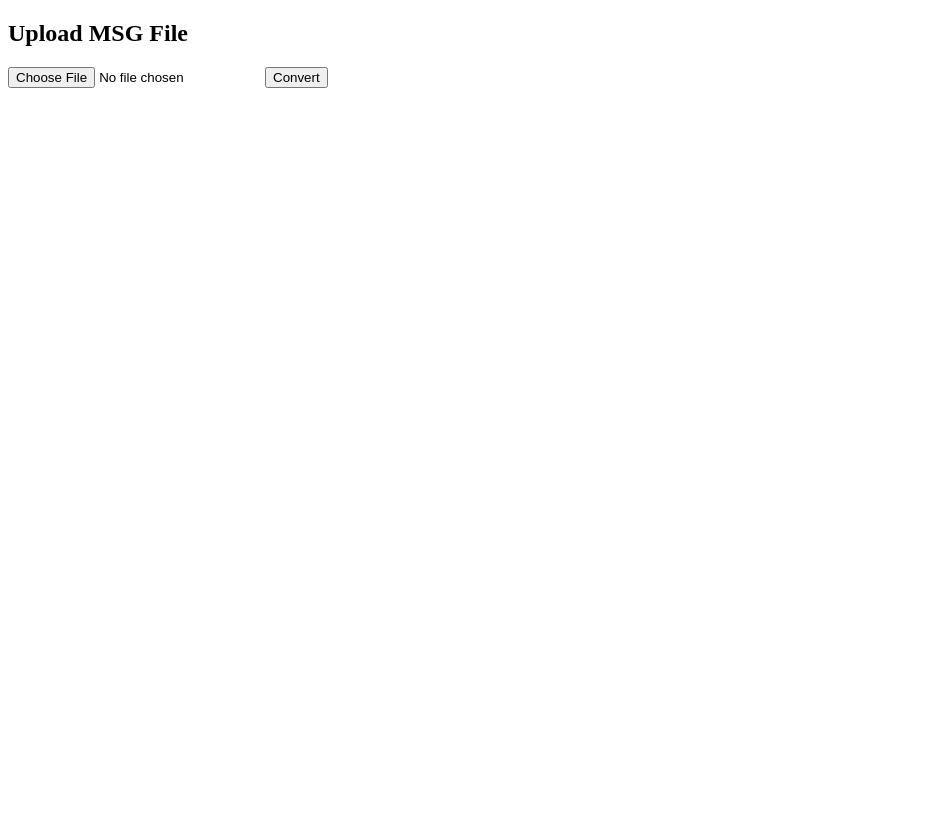
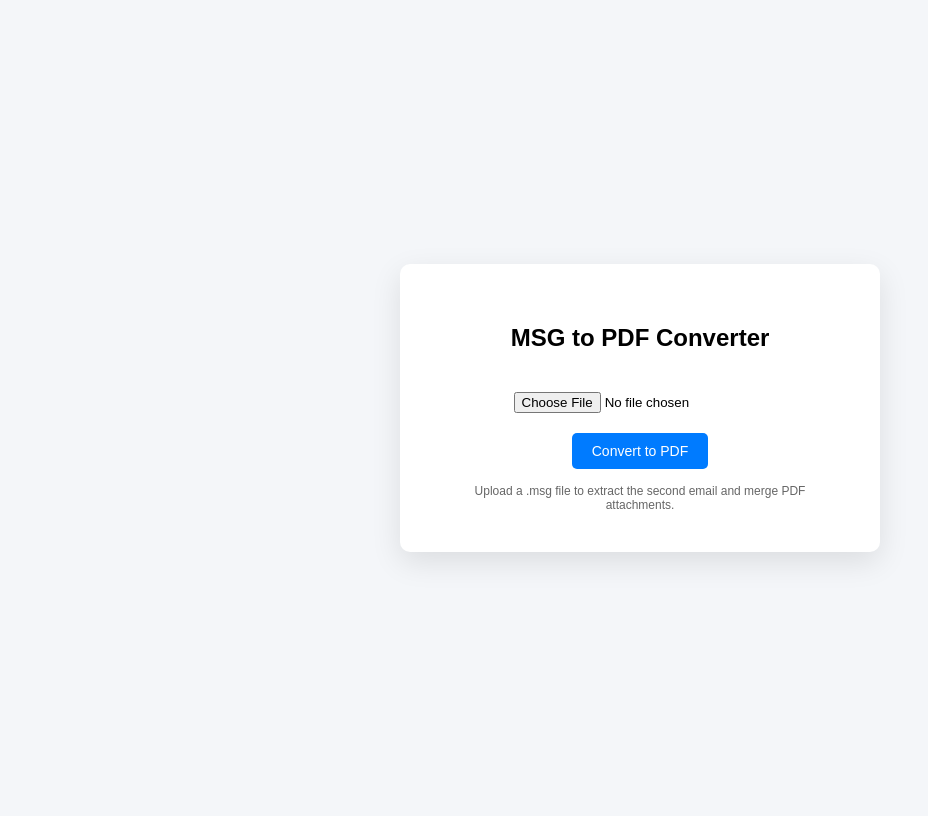
Before and after one commit to dgploveorange-stack/dgp-email-export, a Flask app: page / in a window 1280 px wide. Shown: the whole page, without its empty margins (0-928 px from the left). Before the commit the page ends 88 px from the top, so only its background shows below. Run offline with Flask 3, Linux system fonts and the light colour scheme.

Commit message:
Update index.html

```diff
--- a/templates/index.html
+++ b/templates/index.html
@@ -1,13 +1,89 @@
 <!DOCTYPE html>
-<html>
+<html lang="en">
 <head>
+    <meta charset="UTF-8">
     <title>MSG to PDF Converter</title>
+    <meta name="viewport" content="width=device-width, initial-scale=1.0">
+
+    <style>
+        body {
+            font-family: Arial, sans-serif;
+            background: #f4f6f9;
+            display: flex;
+            justify-content: center;
+            align-items: center;
+            height: 100vh;
+        }
+
+        .container {
+            background: white;
+            padding: 40px;
+            border-radius: 10px;
+            box-shadow: 0 10px 30px rgba(0,0,0,0.1);
+            width: 400px;
+            text-align: center;
+        }
+
+        h2 {
+            margin-bottom: 20px;
+        }
+
+        input[type="file"] {
+            margin: 20px 0;
+        }
+
+        button {
+            background-color: #007bff;
+            color: white;
+            padding: 10px 20px;
+            border: none;
+            border-radius: 5px;
+            cursor: pointer;
+            font-size: 14px;
+        }
+
+        button:hover {
+            background-color: #0056b3;
+        }
+
+        .note {
+            font-size: 12px;
+            color: #666;
+            margin-top: 15px;
+        }
+
+        .loading {
+            display: none;
+            margin-top: 15px;
+            color: #007bff;
+        }
+    </style>
+
+    <script>
+        function showLoading() {
+            document.getElementById("loading").style.display = "block";
+        }
+    </script>
 </head>
 <body>
-    <h2>Upload MSG File</h2>
-    <form action="/upload" method="post" enctype="multipart/form-data">
-        <input type="file" name="file" accept=".msg" required>
-        <button type="submit">Convert</button>
-    </form>
+
+    <div class="container">
+        <h2>MSG to PDF Converter</h2>
+
+        <form method="POST" enctype="multipart/form-data" onsubmit="showLoading()">
+            <input type="file" name="msgfile" accept=".msg" required>
+            <br>
+            <button type="submit">Convert to PDF</button>
+        </form>
+
+        <div id="loading" class="loading">
+            Processing... please wait.
+        </div>
+
+        <div class="note">
+            Upload a .msg file to extract the second email and merge PDF attachments.
+        </div>
+    </div>
+
 </body>
 </html>
```
